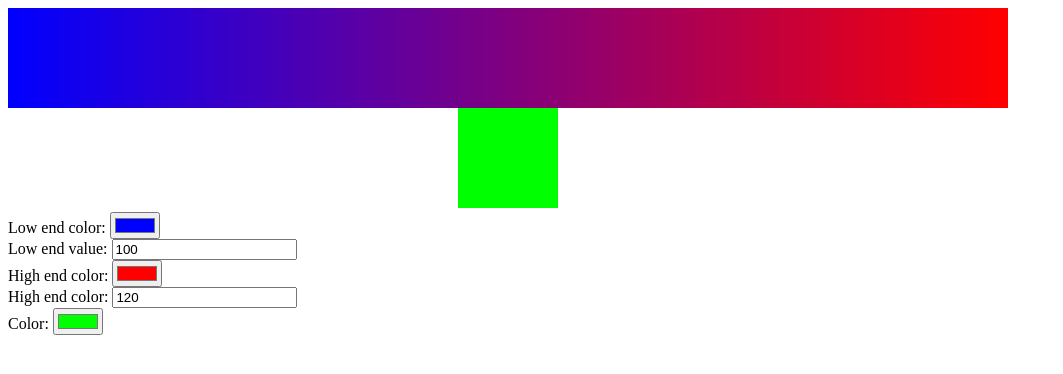
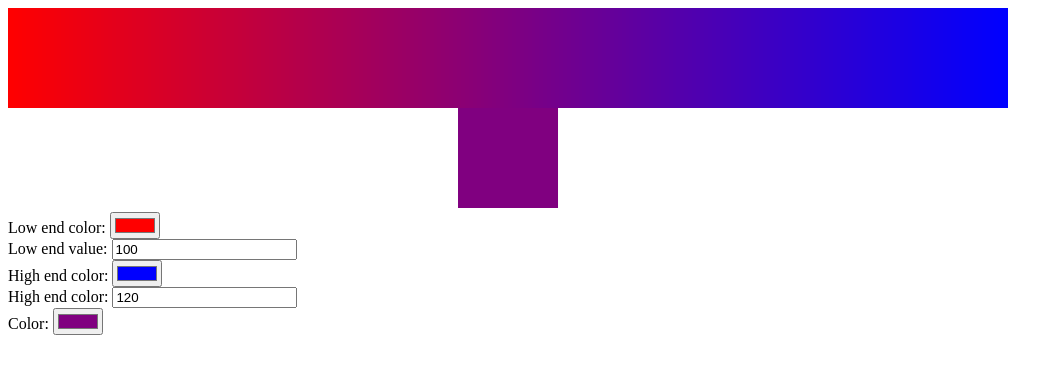
Before and after one commit to theregulators/data-analysis-mockup, a plain HTML site: page index.html in a window 1280 px wide. Shown: the whole page, without its empty margins (0-1063 px from the left). Drawn offline with Linux system fonts and the light colour scheme.

Commit message:
fixed script

```diff
--- a/index.html
+++ b/index.html
@@ -7,15 +7,15 @@
   <body>
     <canvas id='canvas' width='1000' height='200'></canvas>
     <div>
-      Low end color: <input id='minColor' type='color' value='#0000ff'><br>
+      Low end color: <input id='minColor' type='color' value='#ff0000'><br>
       Low end value: <input id='minValue' type='number' placeholder='min' value='100'><br>
     </div>
     <div>
-      High end color: <input id='maxColor' type='color' value='#ff0000'><br>
+      High end color: <input id='maxColor' type='color' value='#0000ff'><br>
       High end color: <input id='maxValue' type='number' placeholder='min' value='120'><br>
     </div>
     <div>
-      Color: <input id='color' type='color' value='#00ff00'>
+      Color: <input id='color' type='color' value='#800080'>
     </div>
   </body>
 </html>
--- a/script2.js
+++ b/script2.js
@@ -30,7 +30,7 @@ function VectorRGB(r, g, b) {
     return new VectorRGB(r*k, g*k, b*k);
   }
   this.projOn = function(vr2) {
-    return this.timesScalar(this.dot(vr2) / Math.pow(vr2.norm(), 2));
+    return vr2.timesScalar(this.dot(vr2) / Math.pow(vr2.norm(), 2));
   }
   this.ortProjOn = function(vr2) {
     return this.subtract(this.projOn(vr2));
@@ -46,35 +46,6 @@ let ctx = canvas.getContext('2d');
 let width = canvas.width;
 let height = canvas.height;
 
-// main script
-/*let p0, p1, p, p0p1, pp0, o, q, p0q, z, bgl;
-p0 = new VectorRGB(r0, g0, b0);
-p1 = new VectorRGB(r1, g1, b1);
-p = new VectorRGB(r, g, b);
-
-p0p1 = p1.subtract(p0);
-pp0 = p0.subtract(p);
-
-o = pp0.ortProjOn(p0p1);
-q = p.add(o);
-p0q = q.subtract(p0);
-
-console.log(o.toString());
-
-z = p0q.norm() / p0p1.norm();
-bgl = f(z);
-// end main script
-
-let dc = p0p1.timesScalar(1/(width-1));
-let current_color = p0;
-for(let i = 0; i < width; i++, current_color = current_color.add(dc)) {
-  ctx.fillStyle = `rgb(${current_color.r}, ${current_color.g}, ${current_color.b})`;
-  ctx.fillRect(i, 0, 1, 100);
-}
-
-ctx.fillStyle = `rgb(${p.r}, ${p.g}, ${p.b})`;
-ctx.fillRect((width * z)-50, 100, 100, 100);*/
-
 let minColorElem = document.querySelector('#minColor');
 let minValueElem = document.querySelector('#minValue');
 let maxColorElem = document.querySelector('#maxColor');
@@ -88,17 +59,14 @@ let calculate = _ => {
   p = getVectorRGB(colorElem.value);
 
   p0p1 = p1.subtract(p0);
-  pp0 = p0.subtract(p);
+  p0p = p.subtract(p0);
 
-  o = pp0.ortProjOn(p0p1);
+  o = p0p.ortProjOn(p0p1);
   q = p.add(o);
   p0q = q.subtract(p0);
 
-  console.log(o.toString());
-
   z = p0q.norm() / p0p1.norm();
   bgl = f(z);
-  // end main script
 
   ctx.clearRect(0, 0, width, height);
   let dc = p0p1.timesScalar(1/(width-1));
@@ -110,6 +78,9 @@ let calculate = _ => {
 
   ctx.fillStyle = `rgb(${p.r}, ${p.g}, ${p.b})`;
   ctx.fillRect((width * z)-50, 100, 100, 100);
+
+  console.log("v: " + p0p.toString());
+  console.log(z);
 };
 calculate();
 [minColorElem, minValueElem, maxColorElem, maxValueElem, colorElem].forEach(elem => {
```
